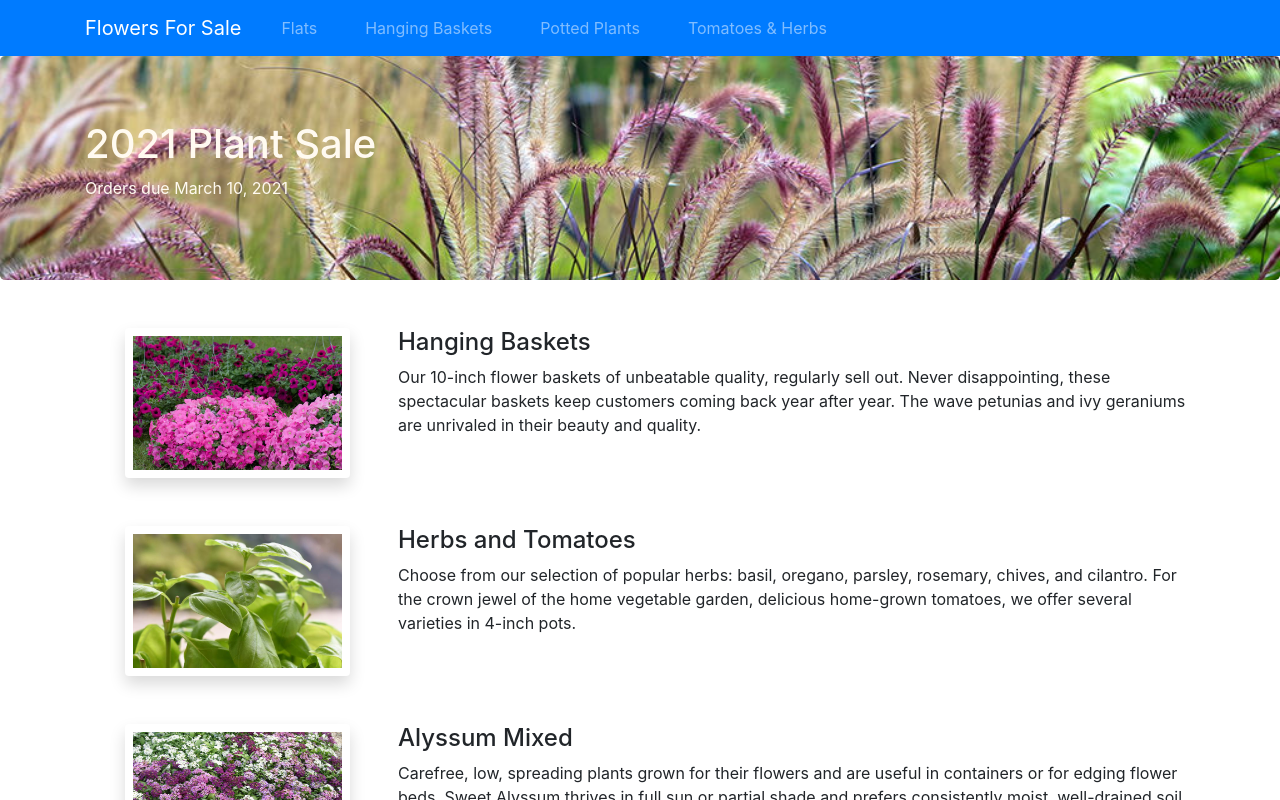
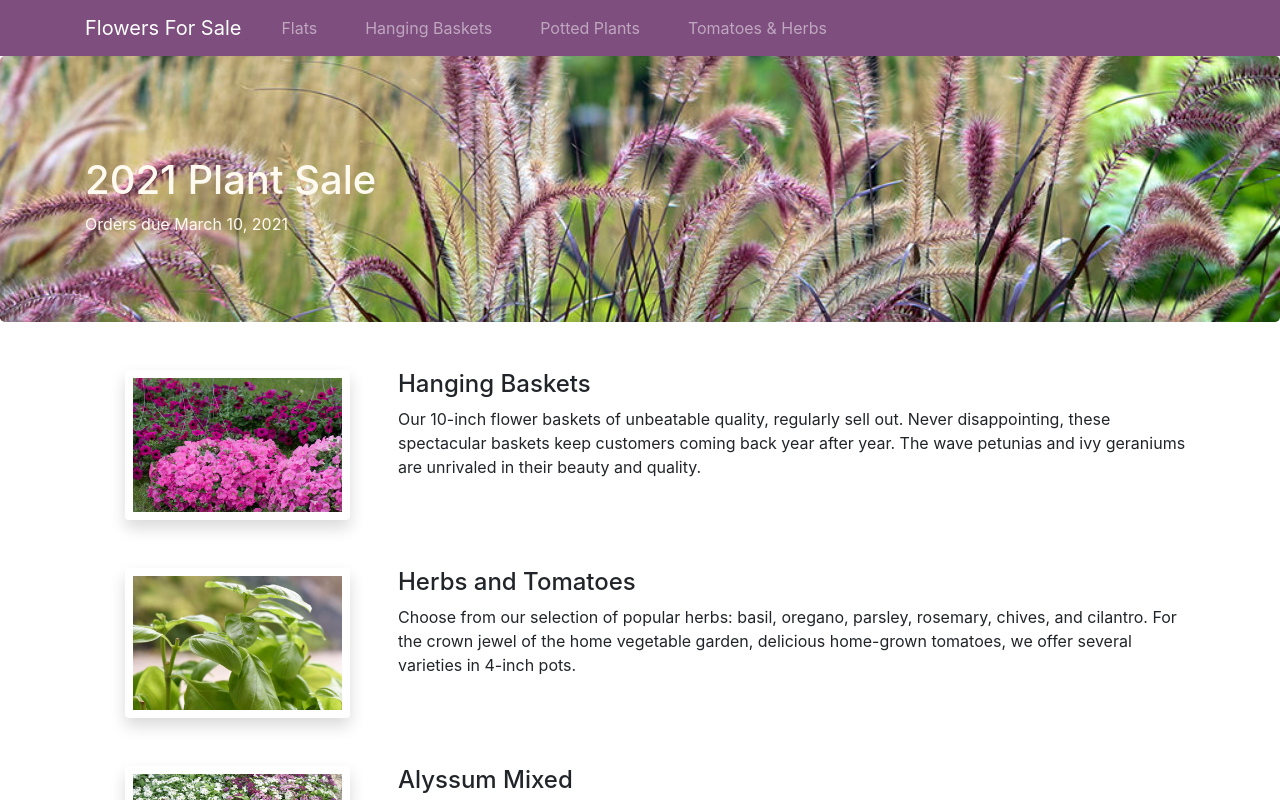
Before and after one commit to betsystevens/flowersale, a React (Create React App) app: page / in a window 1280 px wide. Shown: the top 800 px of the page. Built offline with nearby package versions, Linux system fonts and the light colour scheme.

Commit message:
adjust nav color, jumbotron padding

```diff
--- a/src/App.css
+++ b/src/App.css
@@ -1,5 +1,6 @@
 .jumbotron {
   margin: 0px auto;
+  padding:100px 30px 70px 30px;
   background: #9575CD;
   color: floralwhite;
   background: url('/assets/images/shared/purple-fountain-grass1024x512.jpg');
@@ -8,3 +9,13 @@
   background-repeat: no-repeat;
   background-size: cover;
 }
+
+.navbar {
+  background-color: #4d884d;
+  background-color: #264026;
+  background-color: #396039;
+  background-color: #8e578e;
+  background-color: #7e4e7e;
+
+  z-index: 10;
+}
--- a/src/components/Header.js
+++ b/src/components/Header.js
@@ -5,7 +5,7 @@ function Header(props) {
 
   return (
     <div>
-      <Navbar dark expand="md" color="primary">
+      <Navbar dark expand="sm">
         <div className="container">
           <NavbarBrand href="/">Flowers For Sale</NavbarBrand>
           <Nav navbar navbar-default className="mr-auto">
```
